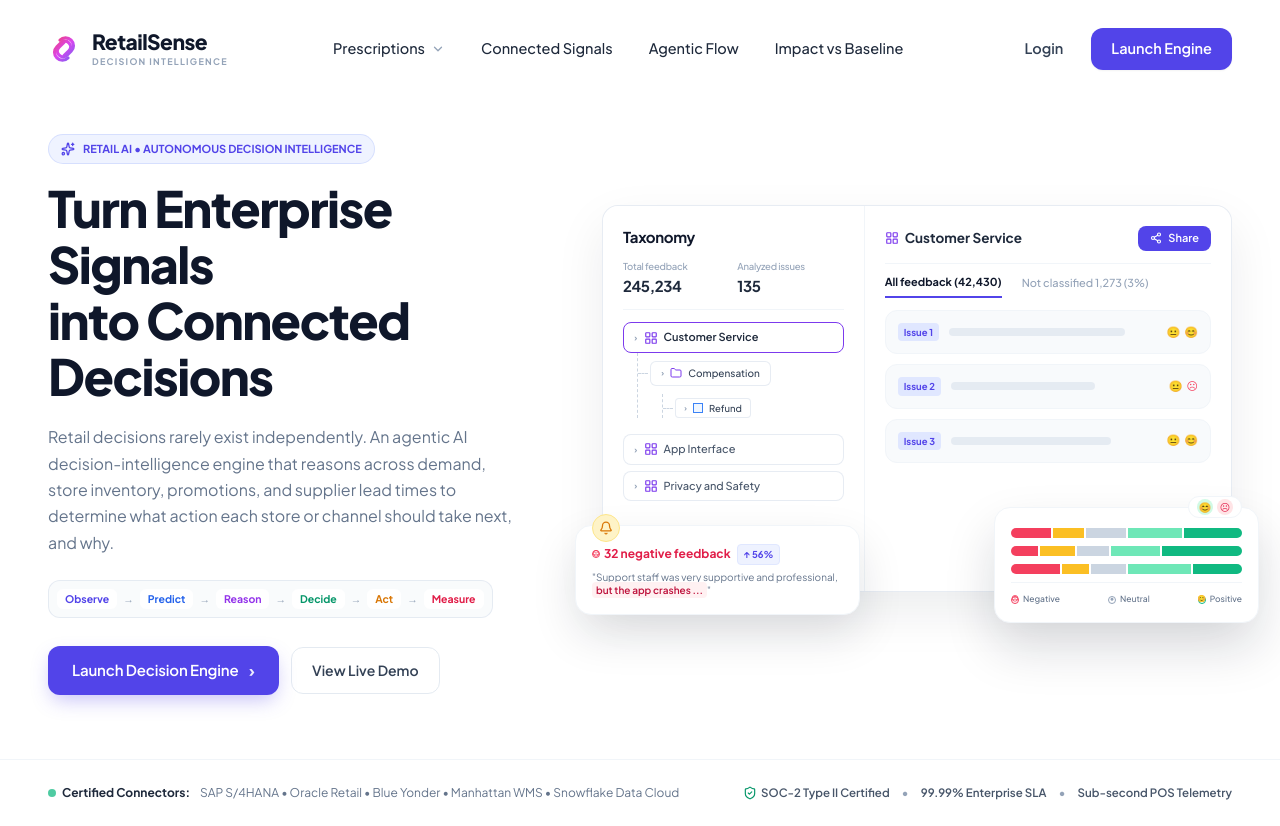
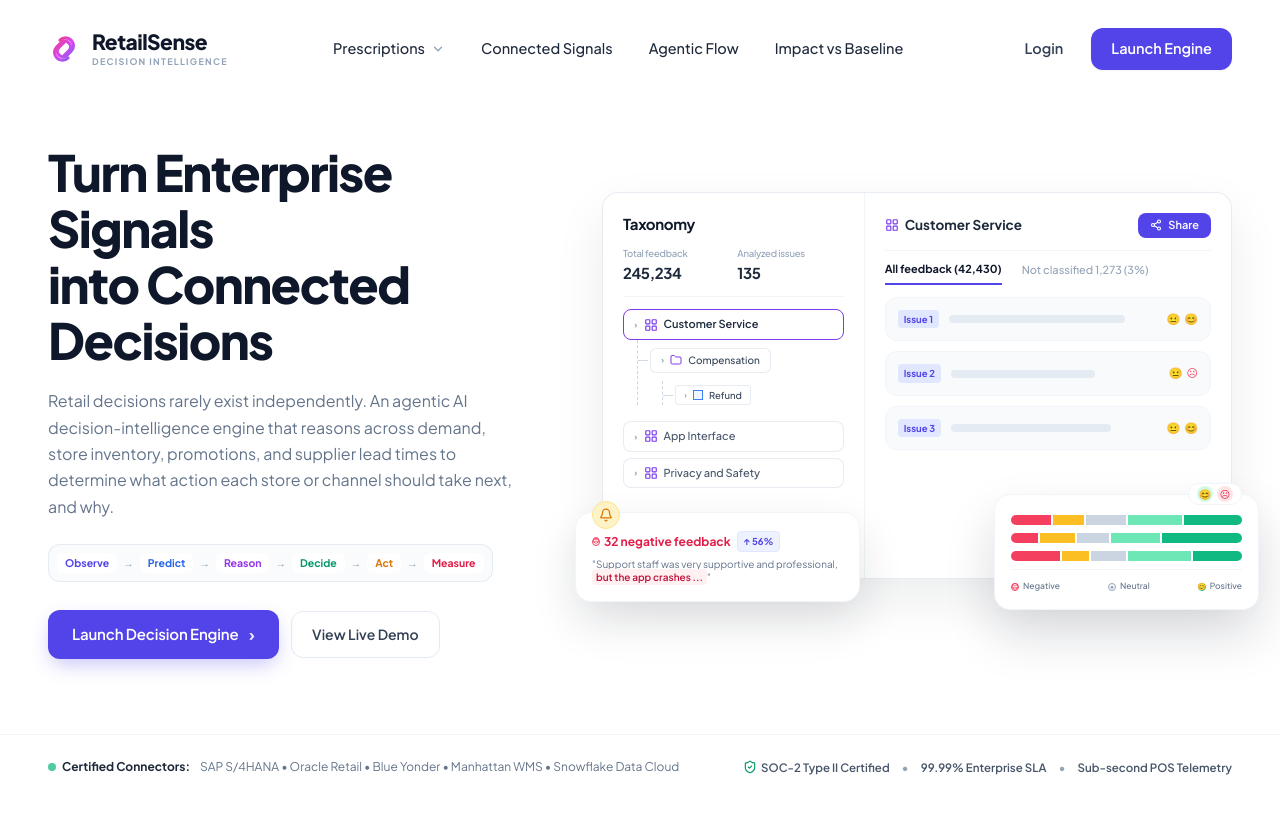
Before and after one commit to rithishcodespace/TCI_AI_HACK, a React (Vite) app in the folder client/: page / in a window 1280 px wide. After the commit the page ends 800 px from the top, so only its background shows below. Built offline with nearby package versions, Linux system fonts and the light colour scheme; no server answers.

Commit message:
fix(landing): remove pill badge above hero headline

```diff
--- a/client/src/components/LandingPage.jsx
+++ b/client/src/components/LandingPage.jsx
@@ -3,7 +3,6 @@ import {
   ChevronDown,
   Menu,
   X,
-  Sparkles,
   LayoutGrid,
   Share2,
   Bell,
@@ -133,12 +132,6 @@ export default function LandingPage({ onLoginClick, onSignupClick }) {
 
           {/* Left Hero Content */}
           <div className="lg:col-span-5 flex flex-col items-start text-left z-10 lg:pr-2">
-
-            {/* Retail AI Product Badge */}
-            <div className="inline-flex items-center gap-2 px-3 py-1.5 rounded-full bg-indigo-50/90 border border-indigo-200/60 text-[#5244E9] text-[11px] font-bold mb-4 shadow-2xs">
-              <Sparkles className="w-3.5 h-3.5 stroke-[2.2]" />
-              <span>RETAIL AI • AUTONOMOUS DECISION INTELLIGENCE</span>
-            </div>
 
             <h1 className="text-[38px] sm:text-[48px] lg:text-[50px] font-[800] text-[#0F172A] tracking-[-0.03em] leading-[1.12]">
               Turn Enterprise Signals <br />
```
